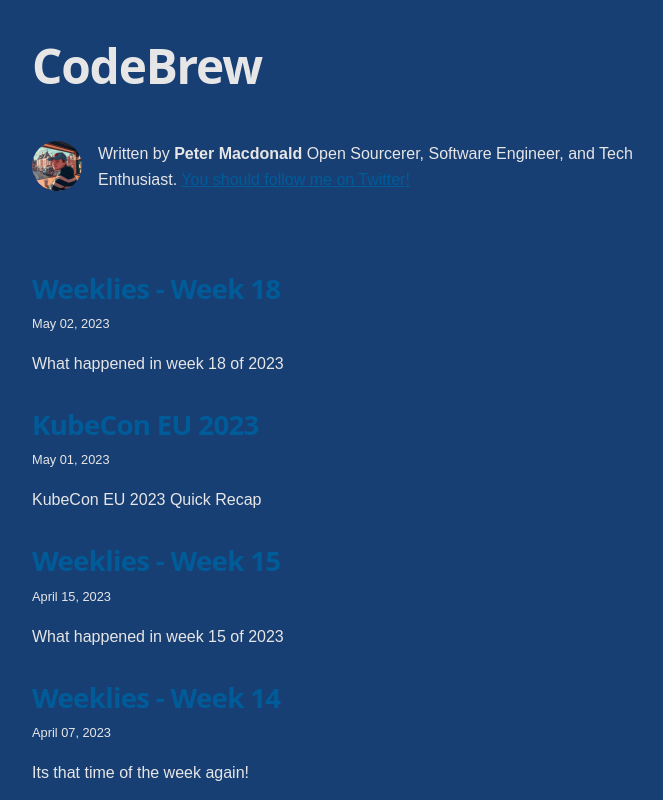
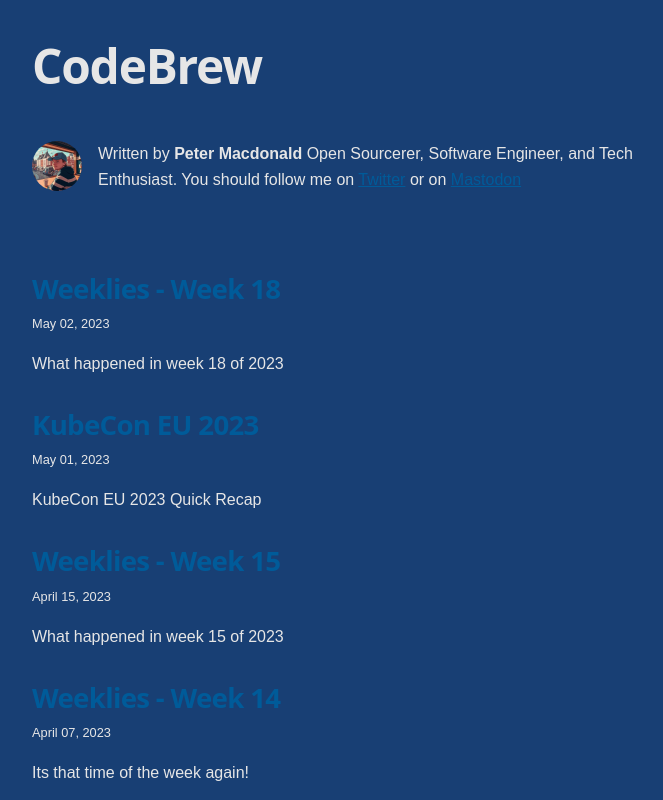
Before and after one commit to Parsifal-M/codebrewblog, a Gatsby site: page / in a window 1280 px wide. Shown: the top 800 px of the page, without its empty margins (292-955 px from the left). Built offline with nearby package versions, Linux system fonts and the light colour scheme; Gatsby itself is replaced by a stand-in of ours; some packages are replaced by stand-ins of ours.

Commit message:
Week-18
Signed-off-by: Peter Macdonald <macdonald.peter90@gmail.com>

```diff
--- a/gatsby-config.js
+++ b/gatsby-config.js
@@ -17,7 +17,7 @@ module.exports = {
     siteUrl: `https://thecodebrew.quest`,
     social: {
       twitter: `@_PeterM_`,
-      mastodon: `https://hachyderm.io/@parcifal`,
+      mastodon: `@parcifal`,
     },
   },
   plugins: [
--- a/src/components/bio.js
+++ b/src/components/bio.js
@@ -47,8 +47,11 @@ const Bio = () => {
         <p>
           Written by <strong>{author.name}</strong> {author?.summary || null}
           {` `}
-          <a href={`https://twitter.com/${social?.twitter || ``}`}>
-            You should follow me on Twitter!
+          You should follow me on{" "}
+          <a href={`https://twitter.com/${social?.twitter || ``}`}>Twitter</a>
+          {" or on "}
+          <a href={`https://mastodon.social/${social?.mastodon || ``}`}>
+            Mastodon
           </a>
         </p>
       )}
```
